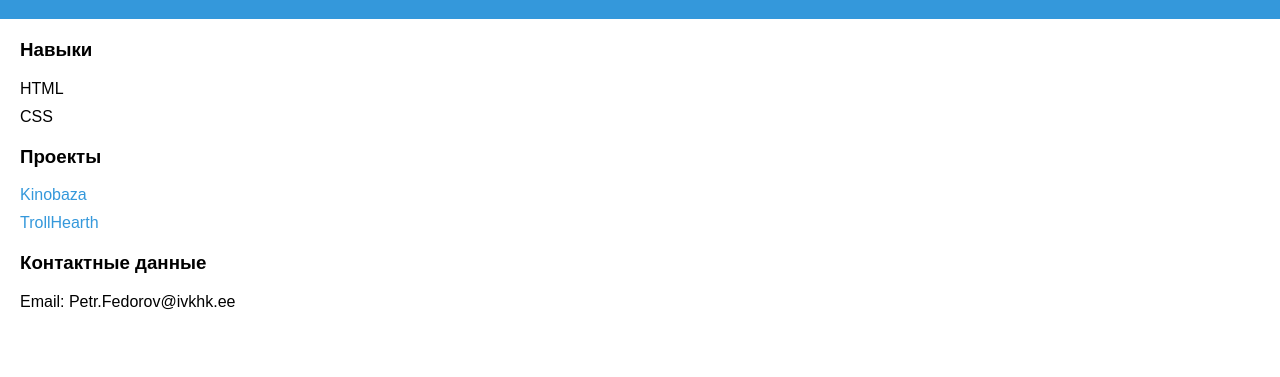
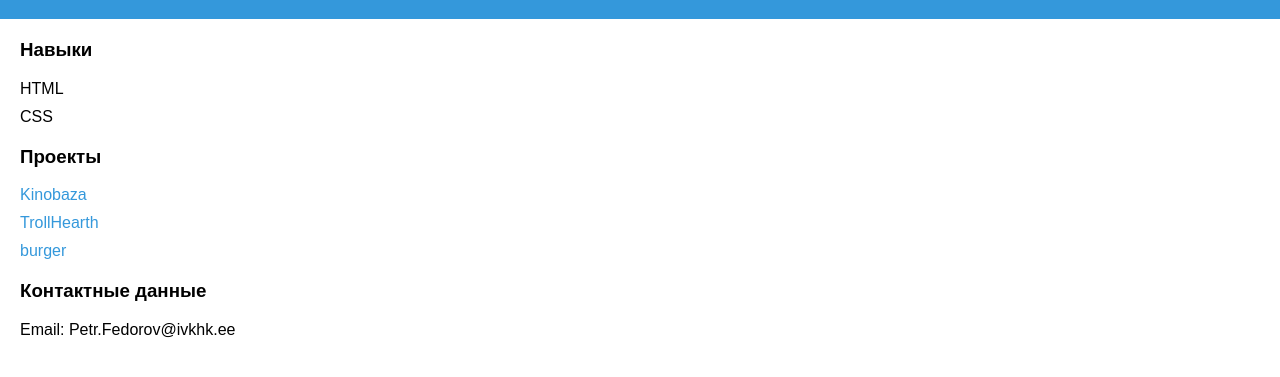
Before and after one commit to P2tr4/portfolio, a plain HTML site: page index.html in a window 1280 px wide. Shown: the part 131-508 px from the top of the page. Drawn offline with Linux system fonts and the light colour scheme.

Commit message:
Update index.html
Add burger(figmaa)

```diff
--- a/index.html
+++ b/index.html
@@ -23,6 +23,7 @@
         <ul>
             <li><a href="https://p2tr4.github.io/Kinobaza/index.html">Kinobaza</a></li>
             <li><a href="https://p2tr4.github.io/Troll_Hearth/index.html">TrollHearth</a></li>
+            <li><a href="https://www.figma.com/file/jS0qPHvdlHmos4UqXXnBtG/Untitled?type=design&node-id=0%3A1&mode=design&t=tW3r1abcTVw0tXpA-1">burger</a></li>
         </ul>
     </section>
     <section id="contact">
```
